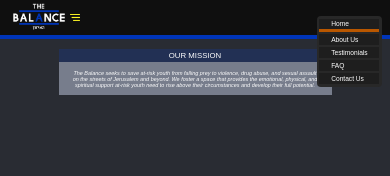
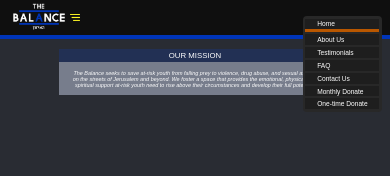
Before and after one commit to balance-charity/balance-frontend, a React (Create React App) app: page / in a window 390 px wide. Both pictures are taken after a click on the picture 74 px from the left and 17 px from the top of the page. Shown: the top 176 px of the page. Built offline with nearby package versions, Linux system fonts and the light colour scheme; a web font is replaced by a local one.

Commit message:
add donate options for both computer and phone view

```diff
--- a/src/components/NavBar/navbar.css
+++ b/src/components/NavBar/navbar.css
@@ -53,6 +53,29 @@
     margin-left: auto;
 }
 
+.donateDropdown {
+    position: absolute;
+    right: 1vw;
+    top: 6.5vw;
+    background-color: rgb(15, 15, 15);
+    border: 0.2vw solid rgba(0, 53, 185);
+    z-index: 1;
+    box-shadow: 0px 8px 16px 0px rgba(0,0,0,0.2);
+}
+
+.donateDropdown a {
+    font-size: 1.2vw;
+    padding: 1vw;
+    display: block;
+    color: rgb(255, 255, 255);
+    text-align: left;
+    text-decoration: none;
+}
+
+.donateDropdown a:hover {
+    background-color: rgb(185, 87, 0);
+}
+
 .desktopMenuBtn:hover {
     background: rgb(185,87,0);
 }
@@ -90,6 +113,13 @@
     background: rgb(30, 30, 30);
 }
 
+.mobileDonateLink {
+    color: white;
+    padding: 0.5vw 3vw;
+    margin: 0.25vw;
+    background: rgb(30, 30, 30);
+}
+
 @media screen and (max-width:720px) {
     .mobMenu {
         display: flex;
--- a/src/components/NavBar/navbar.js
+++ b/src/components/NavBar/navbar.js
@@ -6,6 +6,7 @@
 
 const Navbar = () => {
     const [showMenu, setShowMenu] = useState(false);
+    const [showDonateLinks, setShowDonateLinks] = useState(false);
     return (
         <nav className="navbar">
             <img src={logo} alt="Logo" className='logo' />
@@ -16,9 +17,14 @@
                 <Link activeClass='active' to='faq' spy={true} smooth={true} offset={-165} duration={500} className="desktopMenuListItem">FAQ</Link>
                 <Link activeClass='active' to='contact' spy={true} smooth={true} offset={-165} duration={500} className="desktopMenuListItem">Contact Us</Link>
             </div>
-            <button className="desktopMenuBtn" onClick={() => {
-                window.open("https://donate.stripe.com/7sI026aFe8RY7Li4gh", "_blank");
-            }}>DONATE</button>
+            <button className="desktopMenuBtn" onClick={() => setShowDonateLinks(!showDonateLinks)}>DONATE</button>
+
+            {showDonateLinks && (
+                <div className="donateDropdown">
+                    <a href="https://donate.stripe.com/7sI026aFe8RY7Li4gh" target="_blank" rel="noopener noreferrer" onClick={() => setShowDonateLinks(false)}>Monthly Donate</a>
+                    <a href="https://donate.stripe.com/aEU6qudRq0ls2qYbII" target="_blank" rel="noopener noreferrer" onClick={() => setShowDonateLinks(false)}>One-time Donate</a>
+                </div>
+            )}
 
             <img src={menu} alt="Menu" className='mobMenu' onClick={() => setShowMenu(!showMenu)} />
             <div className="navMenu" style={{ display: showMenu ? 'flex' : 'none' }}>
@@ -27,6 +33,8 @@
                 <Link activeClass='active' to='works' spy={true} smooth={true} offset={-100} duration={500} className="listItem" onClick={() => setShowMenu(false)}>Testimonials</Link>
                 <Link activeClass='active' to='faq' spy={true} smooth={true} offset={-100} duration={500} className="listItem" onClick={() => setShowMenu(false)}>FAQ</Link>
                 <Link activeClass='active' to='contact' spy={true} smooth={true} offset={-100} duration={500} className="listItem" onClick={() => setShowMenu(false)}>Contact Us</Link>
+                <a class="mobileDonateLink" href="https://donate.stripe.com/7sI026aFe8RY7Li4gh" target="_blank" rel="noopener noreferrer" onClick={() => setShowDonateLinks(false)}>Monthly Donate</a>
+                <a class="mobileDonateLink" href="https://donate.stripe.com/aEU6qudRq0ls2qYbII" target="_blank" rel="noopener noreferrer" onClick={() => setShowDonateLinks(false)}>One-time Donate</a>
             </div>
         </nav>
     )
```
